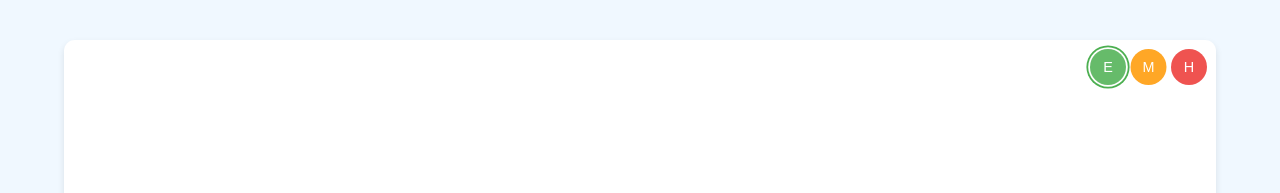
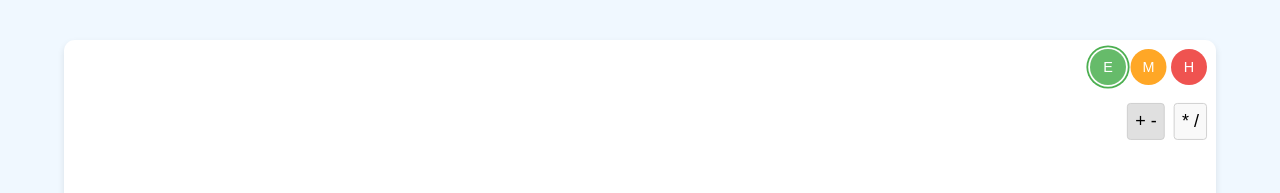
Before and after one commit to egubaidullin/math-kids, a React (Vite) app: page / in a window 1280 px wide. Shown: the top 193 px of the page. Built offline with nearby package versions, Linux system fonts and the light colour scheme.

Commit message:
Initial commit from your app

```diff
--- a/src/App.jsx
+++ b/src/App.jsx
@@ -18,8 +18,8 @@ import React, { useState, useEffect, useRef } from 'react';
           maxNumber = 10;
       }
 
-      const num1 = Math.floor(Math.random() * maxNumber) + 1;
-      const num2 = Math.floor(Math.random() * maxNumber) + 1;
+      let num1 = Math.floor(Math.random() * maxNumber) + 1;
+      let num2 = Math.floor(Math.random() * maxNumber) + 1;
       const availableOperations = [];
 
       if (operations.includes('addsub')) {
@@ -39,7 +39,15 @@ import React, { useState, useEffect, useRef } from 'react';
       } else if (operation === '*') {
         answer = num1 * num2;
       } else {
-          answer = Math.floor(Math.max(num1, num2) / Math.min(num1, num2))
+        if (num1 < num2) {
+          [num1, num2] = [num2, num1];
+        }
+
+        const remainder = num1 % num2;
+        if (remainder !== 0) {
+          num1 = num1 - remainder;
+        }
+        answer = num1 / num2;
       }
 
       if (answer < 0) {
@@ -72,7 +80,6 @@ import React, { useState, useEffect, useRef } from 'react';
       const [timeLeft, setTimeLeft] = useState(30);
       const [showConfetti, setShowConfetti] = useState(false);
       const [shake, setShake] = useState(false);
-      const [showLevelOptions, setShowLevelOptions] = useState(false);
       const timerRef = useRef(null);
       const confettiContainer = document.getElementById('confetti-container');
 
@@ -126,7 +133,6 @@ import React, { useState, useEffect, useRef } from 'react';
 
       const handleLevelChange = (newLevel) => {
         setLevel(newLevel);
-        setShowLevelOptions(true);
       };
 
       const handleOperationChange = (operation) => {
@@ -168,24 +174,20 @@ import React, { useState, useEffect, useRef } from 'react';
             >
               H
             </button>
-            {showLevelOptions && (
-              <div className="level-options-container">
+          </div>
+          <div className="operation-select-container">
             <div
-                  className="level-option"
+              className={`operation-button ${operations.includes('addsub') ? 'active' : ''}`}
               onClick={() => handleOperationChange('addsub')}
-                  style={{ backgroundColor: operations.includes('addsub') ? '#e0e0e0' : 'transparent' }}
             >
               + -
             </div>
             <div
-                  className="level-option"
+              className={`operation-button ${operations.includes('muldiv') ? 'active' : ''}`}
               onClick={() => handleOperationChange('muldiv')}
-                  style={{ backgroundColor: operations.includes('muldiv') ? '#e0e0e0' : 'transparent' }}
             >
               * /
             </div>
-              </div>
-            )}
           </div>
           <div className="question">
             {question.num1} {question.operation} {question.num2} = ?
--- a/src/index.css
+++ b/src/index.css
@@ -94,21 +94,17 @@ html, body, #root {
       box-shadow: 0 0 0 2px white, 0 0 0 4px #4caf50;
     }
 
-    .level-options-container {
+    .operation-select-container {
+      display: flex;
+      gap: 10px;
+      margin-top: 10px;
+      justify-content: flex-end;
       position: absolute;
       top: 60px;
       right: 10px;
-      background-color: white;
-      border-radius: 8px;
-      box-shadow: 0 2px 4px rgba(0, 0, 0, 0.2);
-      padding: 10px;
-      display: flex;
-      flex-direction: column;
-      gap: 5px;
-      z-index: 11;
     }
 
-    .level-option {
+    .operation-button {
       padding: 8px;
       cursor: pointer;
       border-radius: 4px;
@@ -117,10 +113,12 @@ html, body, #root {
       display: flex;
       align-items: center;
       justify-content: center;
+      border: 1px solid #ccc;
+      background-color: #f9f9f9;
     }
 
-    .level-option:hover {
-      background-color: #f0f0f0;
+    .operation-button.active {
+      background-color: #e0e0e0;
     }
 
     .progress-bar-container {
```
Lines whose indentation alone changed are shown as unchanged.
